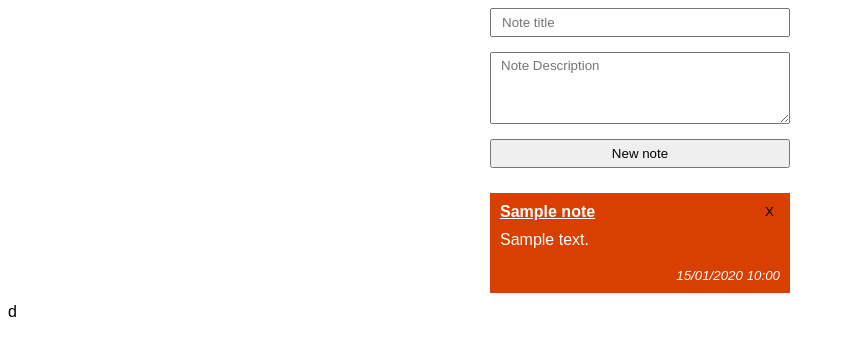
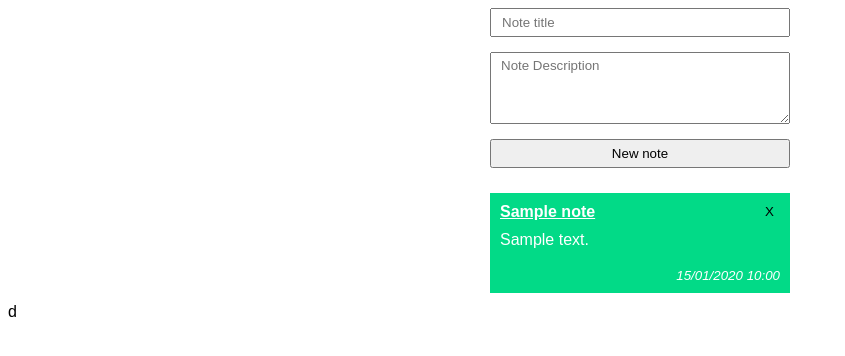
Before and after one commit to algenisjo/MYSQL-Notes, a PHP site: page / in a window 1280 px wide. Shown: the top 356 px of the page, without its empty margins (0-845 px from the left). Run offline with PHP 8.4, Linux system fonts and the light colour scheme; tables that the repository leaves empty or names only in its code hold one stand-in row (values such as "Sample post").

Commit message:
updated notes background color

```diff
--- a/style.css
+++ b/style.css
@@ -25,7 +25,7 @@ body {
     justify-content: center;
 }
 .note {
-    background-color: #da3f02;
+    background-color: #02da87;
     color: white;
     width: 300px;
     display: inline-block;
```
